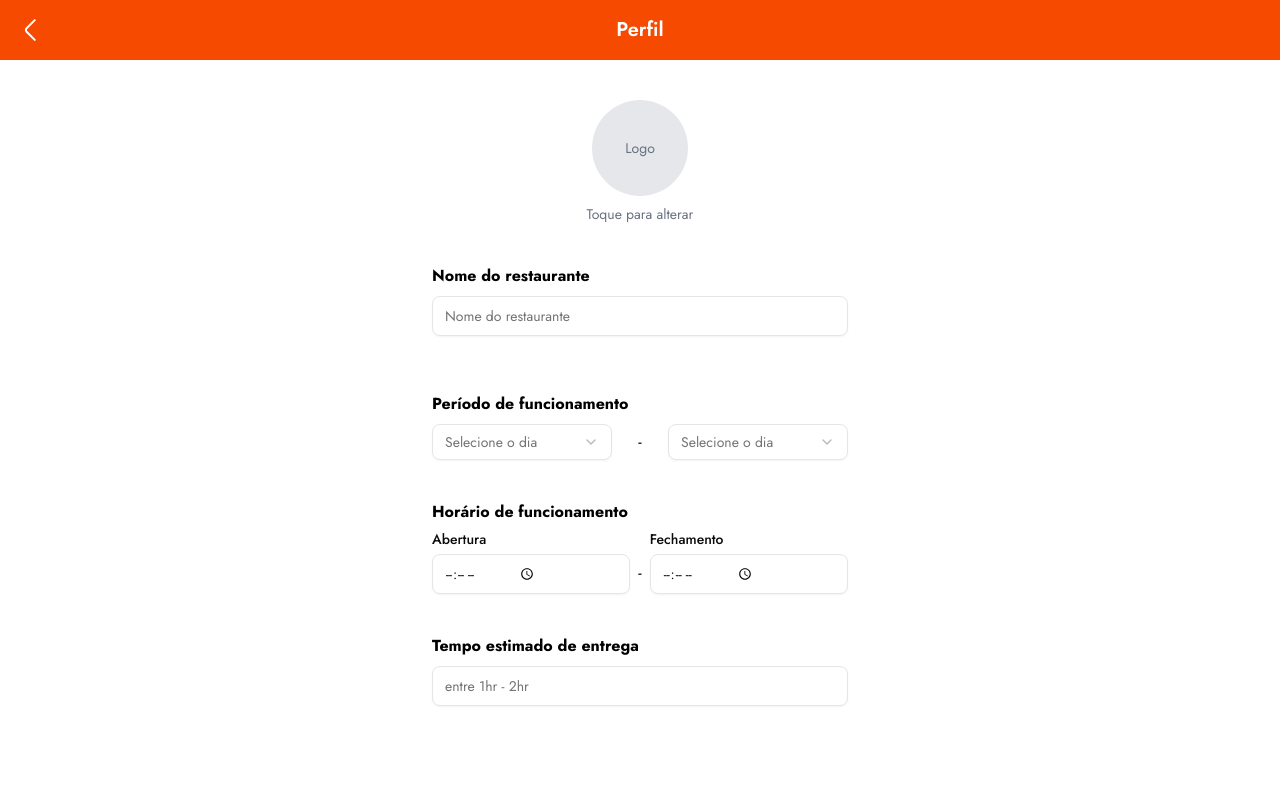
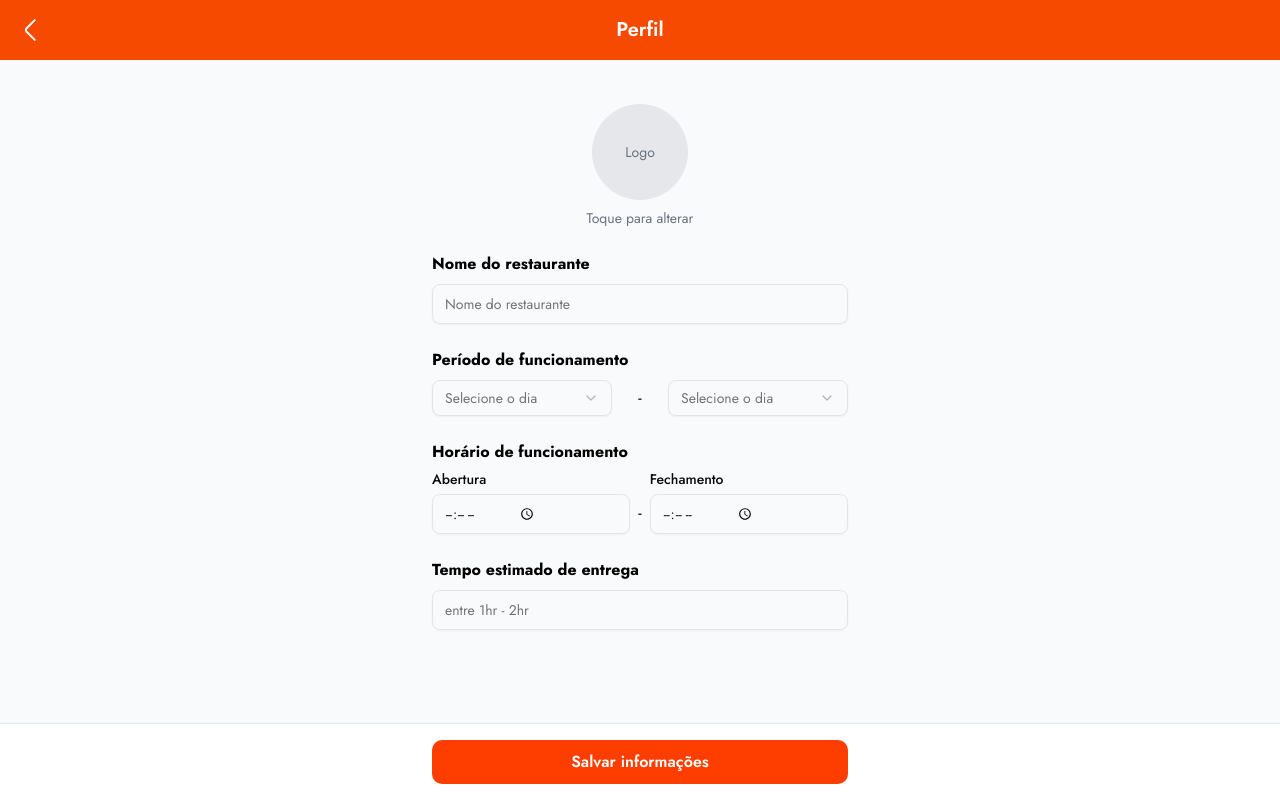
Before and after one commit to RewelliOliveira/your-menu, a React (Vite) app: page / in a window 1280 px wide. Built offline with nearby package versions, Linux system fonts and the light colour scheme.

Commit message:
feat: botao de salvar informações

```diff
--- /dev/null
+++ b/src/features/system-adm/components/ui/button-long.tsx
@@ -0,0 +1,30 @@
+import React from "react";
+
+interface LongButtonProps {
+  children: React.ReactNode;
+  onClick?: () => void;
+  type?: "button" | "submit" | "reset";
+}
+
+export function LongButton({
+  children,
+  onClick,
+  type = "button",
+}: LongButtonProps) {
+  return (
+    <button
+      onClick={onClick}
+      type={type}
+      className="
+        bg-[#FE3E00] text-white
+        w-full max-w-[500px]
+        py-[10px] rounded-lg
+        font-semibold
+        text-bm
+        mx-auto
+      "
+    >
+      {children}
+    </button>
+  );
+}
--- a/src/features/system-adm/pages/profile-restaurant.tsx
+++ b/src/features/system-adm/pages/profile-restaurant.tsx
@@ -1,53 +1,50 @@
 import { ArrowLeft } from "@/assets/icons-adm";
 import { Input } from "@/components/ui/input";
+import { LongButton } from "../components/ui/button-long";
 import { TimerPicker } from "@/features/system-adm/components/ui/timer-picker";
 import { UploadLogo } from "@/features/system-adm/components/ui/upload-logo";
 import { SelectDay } from "../components/ui/select-day";
 
 export function PerfilRestaurante() {
   return (
-    <div className="min-h-screen">
-      <header className="w-screen flex items-center justify-center py-4 bg-orange-600 text-white">
+    <div className="min-h-screen flex flex-col items-center bg-gray-50">
+      <header className="w-full flex items-center justify-center py-4 bg-orange-600 text-white fixed top-0 z-10">
         <ArrowLeft className="absolute left-4 text-white" />
         <h1 className="text-xl font-semibold">Perfil</h1>
       </header>
 
-      <main className="flex flex-col gap-10">
+      <main className="w-full max-w-md mt-16 mb-24 px-4 space-y-6">
         <UploadLogo />
-        <div className="w-full px-4 max-w-md mx-auto">
-          <h2 className="text-black font-bold text-left mb-2">
-            Nome do restaurante
-          </h2>
-          <Input type="text" placeholder="Nome do restaurante" className="mb-4" />
+
+        <div>
+          <h2 className="text-black font-bold text-left mb-2">Nome do restaurante</h2>
+          <Input type="text" placeholder="Nome do restaurante" />
         </div>
 
-        <div className="w-full px-4 max-w-md mx-auto">
-          <h2 className="text-black font-bold text-left mb-2">
-            Período de funcionamento
-          </h2>
-          <div className="flex flex-row items-center justify-between">
+        <div>
+          <h2 className="text-black font-bold text-left mb-2">Período de funcionamento</h2>
+          <div className="flex items-center justify-between">
             <SelectDay />
             <span className="text-black px-2">-</span>
             <SelectDay />
           </div>
         </div>
 
-        <div className="w-full px-4 max-w-md mx-auto">
-          <h2 className="text-black font-bold text-left mb-2">
-            Horário de funcionamento
-          </h2>
+        <div>
+          <h2 className="text-black font-bold text-left mb-2">Horário de funcionamento</h2>
           <TimerPicker />
         </div>
 
-        <div className="w-full px-4 max-w-md mx-auto">
-          <h2 className="text-black font-bold text-left mb-2">
-            Tempo estimado de entrega
-          </h2>
-          <Input type="text" placeholder="entre 1hr - 2hr" className="mb-4" />
+        <div>
+          <h2 className="text-black font-bold text-left mb-2">Tempo estimado de entrega</h2>
+          <Input type="text" placeholder="entre 1hr - 2hr" />
         </div>
       </main>
-      <footer >
 
+      <footer className="w-full bg-white border-t border-gray-200 fixed bottom-0 py-4">
+        <div className="max-w-md w-full px-4 mx-auto">
+          <LongButton type="submit">Salvar informações</LongButton>
+        </div>
       </footer>
     </div>
   );
```
